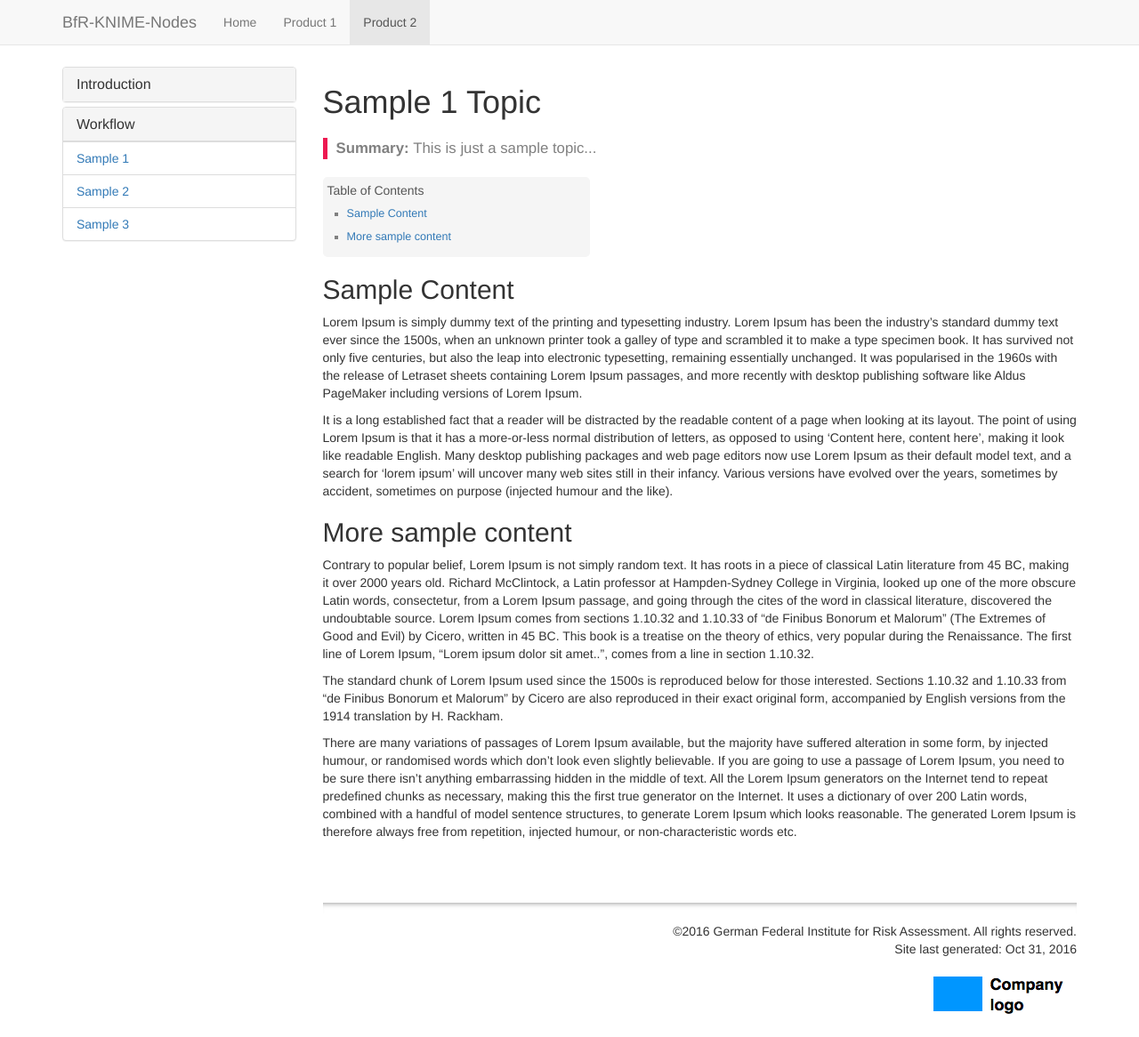
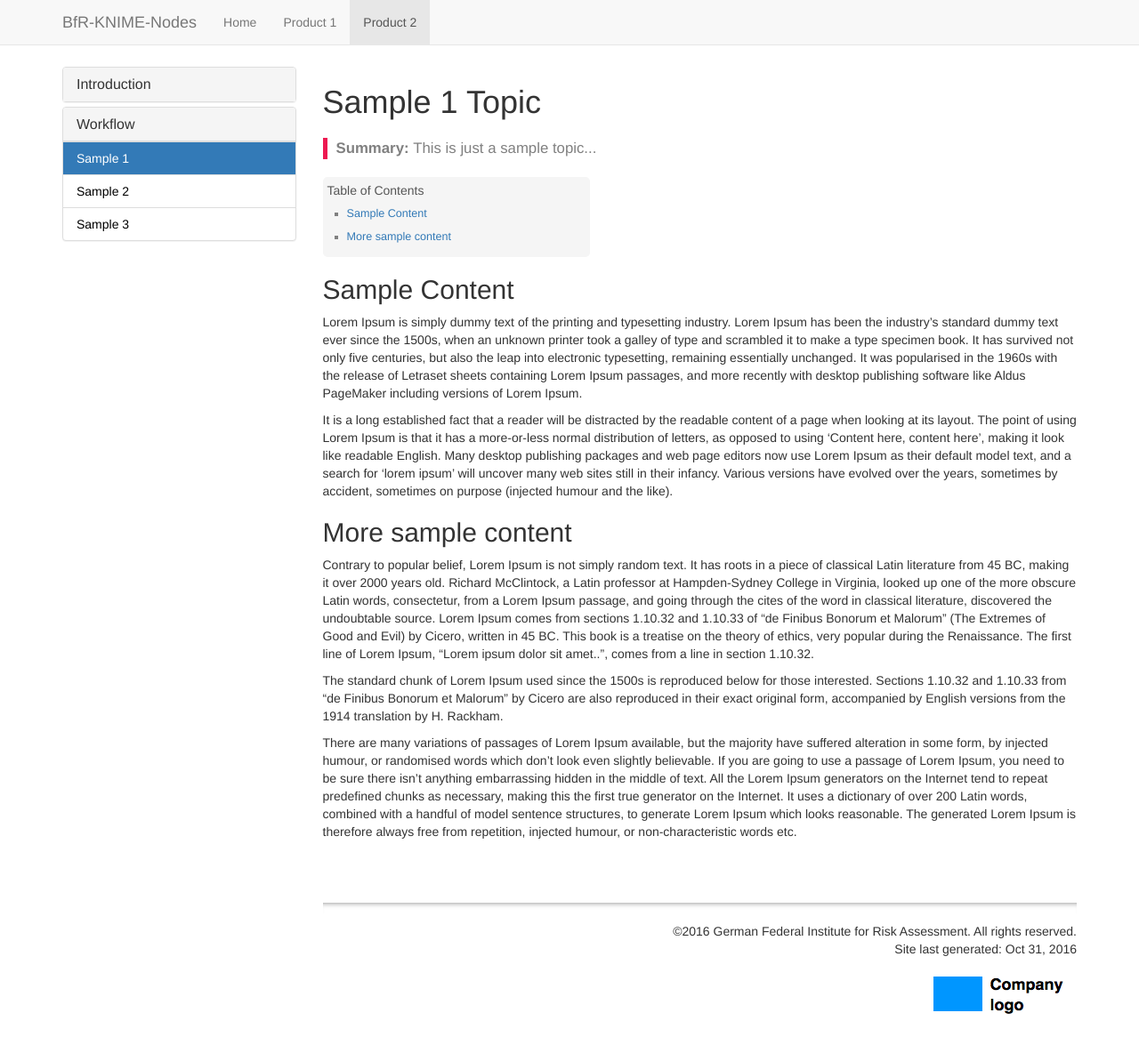
Before and after one commit to SiLeBAT/documentation-template, a Jekyll site: the page built from pages/product2/p2_sample1.md, in a window 1280 px wide and 1166 px high. Shown: the whole window at 89% size. Built offline with Jekyll 4.4.1, drawn with Linux system fonts in a browser that asks for light colours; nearby versions of some CDN libraries; comment, search, counter and statistics services are not loaded.

Commit message:
sidenav updated

```diff
--- a/_includes/footer.html
+++ b/_includes/footer.html
@@ -1,6 +1,6 @@
 <footer>
     <div class="row">
-        <div class="col-lg-12 footer">
+        <div class="col-lg-12">
             &copy;{{ site.time | date: "%Y" }} {{site.company_name}}. All rights reserved. <br /> {% if page.last_updated %}<span>Page last updated:</span> {{page.last_updated}}<br/>{% endif %} Site last generated: {{ site.time | date: "%b %-d, %Y" }}
             <br />
             <p><img src="{{ " images/company_logo.png " }}" alt="Company logo" /></p>
--- a/_includes/sidebar.html
+++ b/_includes/sidebar.html
@@ -15,24 +15,23 @@
     {% for item in sidebar.items %}
         <div class="panel panel-default">
         {% if item.url %}
-            <div class="panel-heading">
+            <div id="nav-panel-heading" class="panel-heading {% if item == active_item %}active{% endif %}">
             <h4 class="panel-title">
             <a href="{{item.url | remove: '/'}}">{{item.title}}</a>
             </h4>
             </div>
             {% if item == active_item %}{% else %}{% endif %}
         {% else %}
-            <div class="panel-heading">
+            <div id="nav-panel-heading" class="panel-heading">
             <h4 class="panel-title">
             <a data-toggle="collapse" data-parent="#accordion" href="{{ '#' | append: item.id }}">{{ item.title }}</a>
             </h4>
             </div>
             <div id="{{ item.id }}" class="panel-collapse collapse {% if item == active_item %}in{% endif %}">
-            <div class="panel-body">
+            <div id="nav-panel-body" class="panel-body">
             <table class="table">
             {% for subitem in item.subitems %}
-                <tr><td>
-                {% if subitem == active_subitem %}{% else %}{% endif %}
+                <tr><td {% if subitem == active_subitem %}class="active"{% endif %}>
                 <a href="{{subitem.url | remove: '/'}}">{{subitem.title}}</a>
                 </td></tr>
             {% endfor %}
--- a/_layouts/page.html
+++ b/_layouts/page.html
@@ -9,7 +9,7 @@ layout: default
 <div class="post-content">
 
     {% if page.summary %}
-    <div class="summary">{{page.summary}}</div>
+    <div id="summary">{{page.summary}}</div>
     {% endif %}
 
     {% if page.toc != false %}
@@ -20,5 +20,5 @@ layout: default
 
 </div>
 
-<hr class="shaded"/>
+<hr id="shaded"/>
 {% include footer.html %}
--- a/css/customstyles.css
+++ b/css/customstyles.css
@@ -1,5 +1,3 @@
-/* general styles */
-
 body {
     padding-top: 75px;
 }
@@ -8,11 +6,11 @@ img {
     max-width: 100%
 }
 
-.footer {
+footer {
     text-align: right;
 }
 
-.shaded {
+#shaded {
     height: 12px;
     border: 0;
     box-shadow: inset 0 6px 6px -6px rgba(0, 0, 0, 0.5);
@@ -22,10 +20,7 @@ img {
     margin-bottom: 10px;
 }
 
-
-/* summary styles */
-
-.summary {
+#summary {
     font-size: 120%;
     color: #808080;
     margin: 20px 0px 20px 0px;
@@ -33,13 +28,10 @@ img {
     padding-left: 10px;
 }
 
-.summary:before {
+#summary:before {
     content: "Summary: ";
     font-weight: bold;
 }
-
-
-/* table of contents styles */
 
 #toc ul li ul li {
     list-style-type: none;
@@ -80,38 +72,34 @@ img {
     padding-bottom: 20px;
 }
 
-
-/* make sidebar nav vertical */
-
-.sidebar-nav .navbar .navbar-collapse {
-    padding: 0;
-    max-height: none;
-}
-
-.sidebar-nav .navbar ul {
-    margin: 0px 0px;
-    float: none;
-    display: block;
-}
-
-.sidebar-nav .navbar li {
-    float: none;
-    display: block;
-}
-
-.sidebar-nav .navbar li a {
-    padding-top: 12px;
-    padding-bottom: 12px;
-}
-
-.panel-body {
+#nav-panel-body {
     padding: 0px;
 }
 
-.panel-body table tr td {
+#nav-panel-body table {
+    margin-bottom: 0px;
+}
+
+#nav-panel-body td {
     padding-left: 15px
 }
 
-.panel-body .table {
-    margin-bottom: 0px;
+#nav-panel-body td.active {
+    background-color: #337ab7;
 }
+
+#nav-panel-body td a {
+    color: #000;
+}
+
+#nav-panel-body td.active a {
+    color: #fff;
+}
+
+#nav-panel-heading.active {
+    background-color: #337ab7;
+}
+
+#nav-panel-heading.active a {
+    color: #fff;
+}
```
